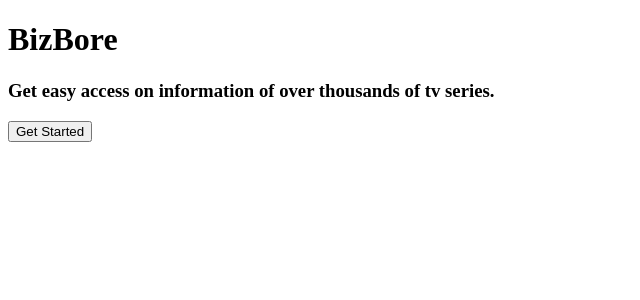
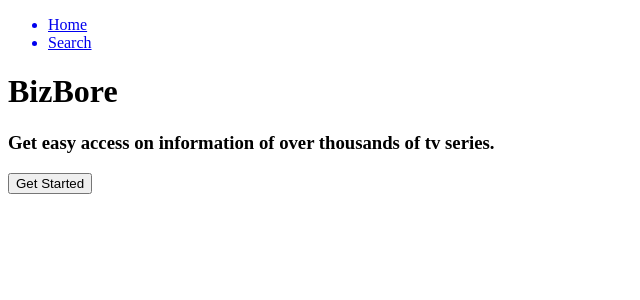
Before and after one commit to bhuma08/LAP_2_Conclusion-bizbore, a React app: page / in a window 1280 px wide. Shown: the top 300 px of the page, without its empty margins (0-640 px from the left). Built offline with nearby package versions, Linux system fonts and the light colour scheme.

Commit message:
add nav bar

```diff
--- a/src/App.js
+++ b/src/App.js
@@ -4,12 +4,14 @@
 import Search from "./Containers/Search"
 import Results from "./Components/Results"
 import Gif from "./Components/Gif";
+import Nav from "./Components/Nav";
 
 class App extends React.Component {
   state = {};
   render() {
     return (
       <div>
+        <Nav/>
         <Switch>
         <Route exact path = "/" component ={Home}></Route>
         <Route path = "/search" component = {Search}></Route>
--- /dev/null
+++ b/src/Components/Nav.js
@@ -0,0 +1,27 @@
+import React, { Component } from 'react';
+import { Link } from "react-router-dom";
+import "../App.js";
+import "./Nav.css";
+
+class Nav extends Component{
+
+    render(){
+
+        return(
+            <div>
+
+                <ul>
+                <Link to = "/">
+                <li>Home</li>
+                </Link>
+                <Link to = "/search">
+                <li>Search</li>
+                </Link>
+                </ul>
+
+            </div>
+        )
+    }
+}
+
+export default Nav;
```
Also changed, not shown: src/Components/Nav.css (added).
